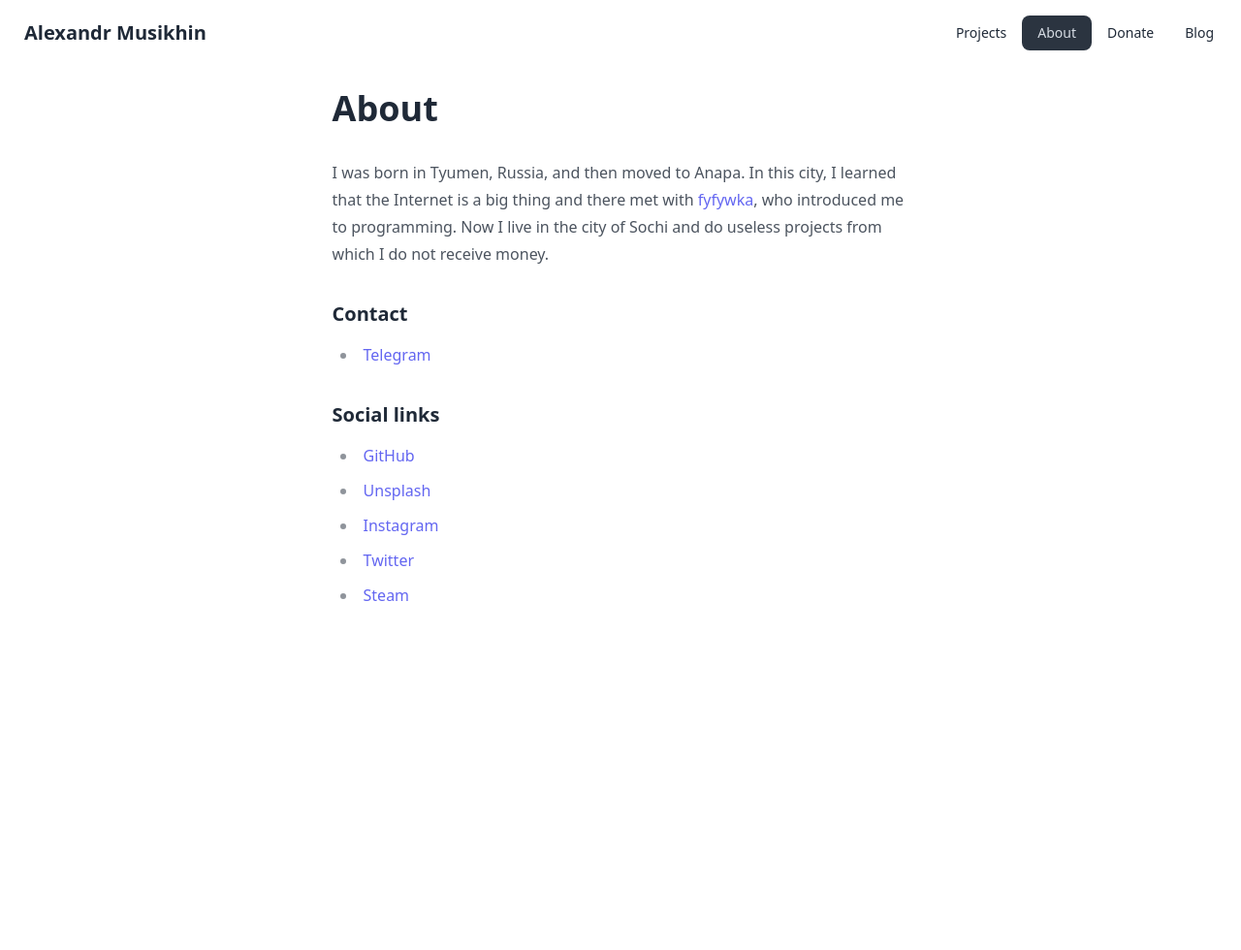
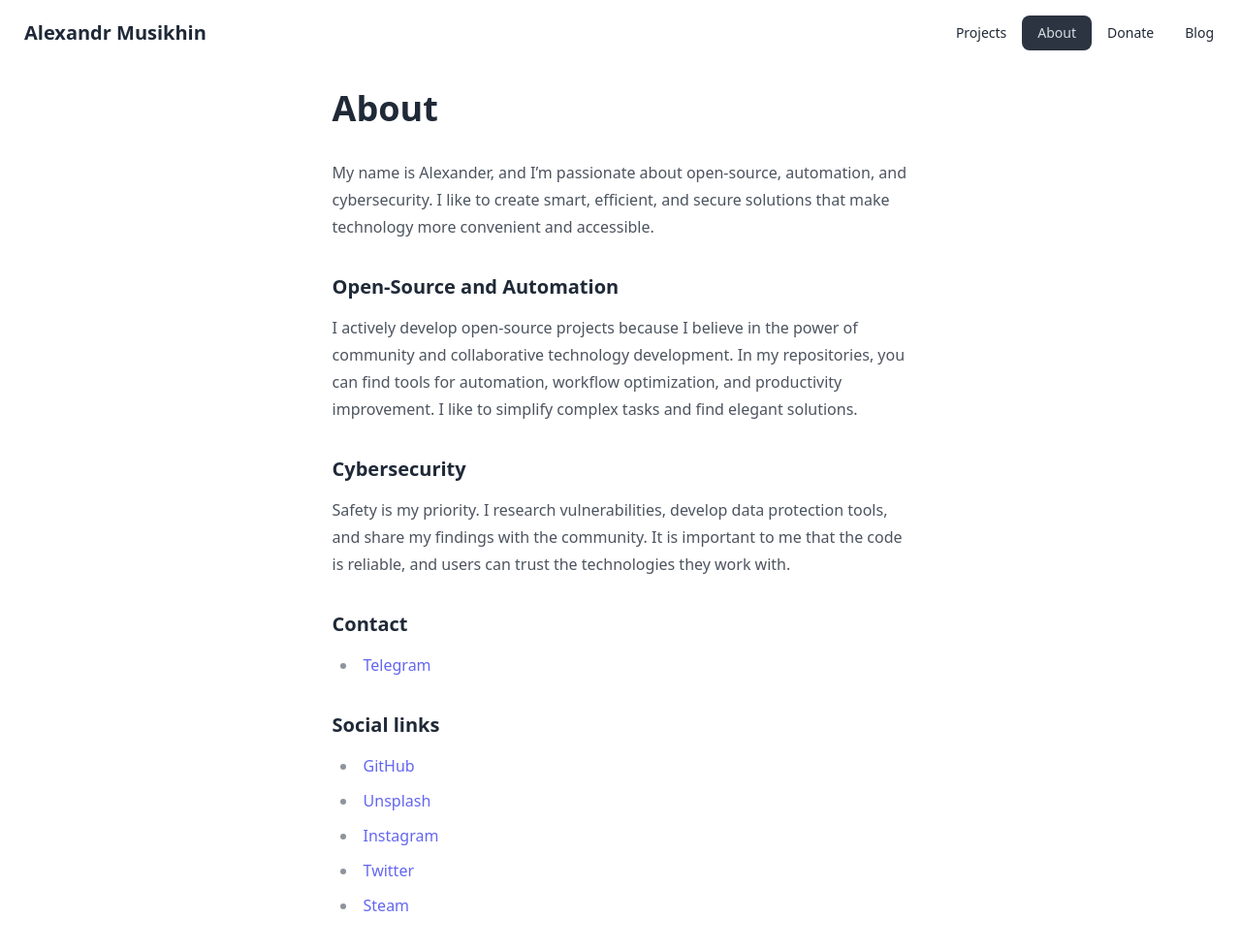
Before and after one commit to tophackr/tophackr.github.io, a Jekyll site: the page built from about.md, in a window 1280 px wide. Shown: the whole page at 97% size. Built offline with Jekyll 4.4.1, drawn with Linux system fonts in a browser that asks for light colours; nearby versions of some CDN libraries; before the commit the page ends 900 px from its top, so only the background shows below that.

Commit message:
feat: update about.md to reflect personal interests in open-source, automation, and cybersecurity

```diff
--- a/about.md
+++ b/about.md
@@ -5,7 +5,15 @@ title: About
 
 # About
 
-I was born in Tyumen, Russia, and then moved to Anapa. In this city, I learned that the Internet is a big thing and there met with [fyfywka](https://instagram.com/fyfywka/), who introduced me to programming. Now I live in the city of Sochi and do useless projects from which I do not receive money.
+My name is Alexander, and I'm passionate about open-source, automation, and cybersecurity. I like to create smart, efficient, and secure solutions that make technology more convenient and accessible.
+
+### Open-Source and Automation
+
+I actively develop open-source projects because I believe in the power of community and collaborative technology development. In my repositories, you can find tools for automation, workflow optimization, and productivity improvement. I like to simplify complex tasks and find elegant solutions.
+
+### Cybersecurity
+
+Safety is my priority. I research vulnerabilities, develop data protection tools, and share my findings with the community. It is important to me that the code is reliable, and users can trust the technologies they work with.
 
 ### Contact
 
```
